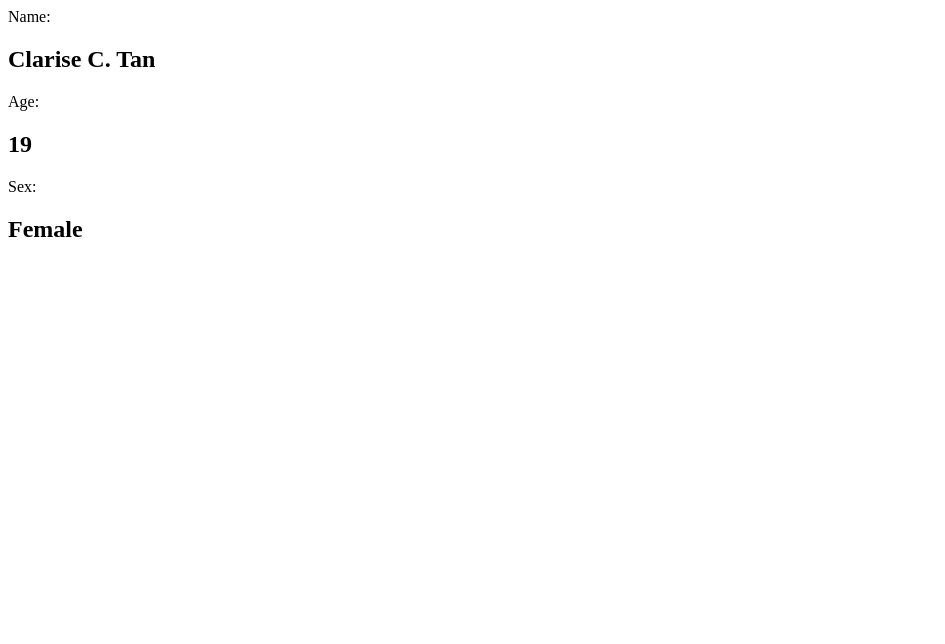
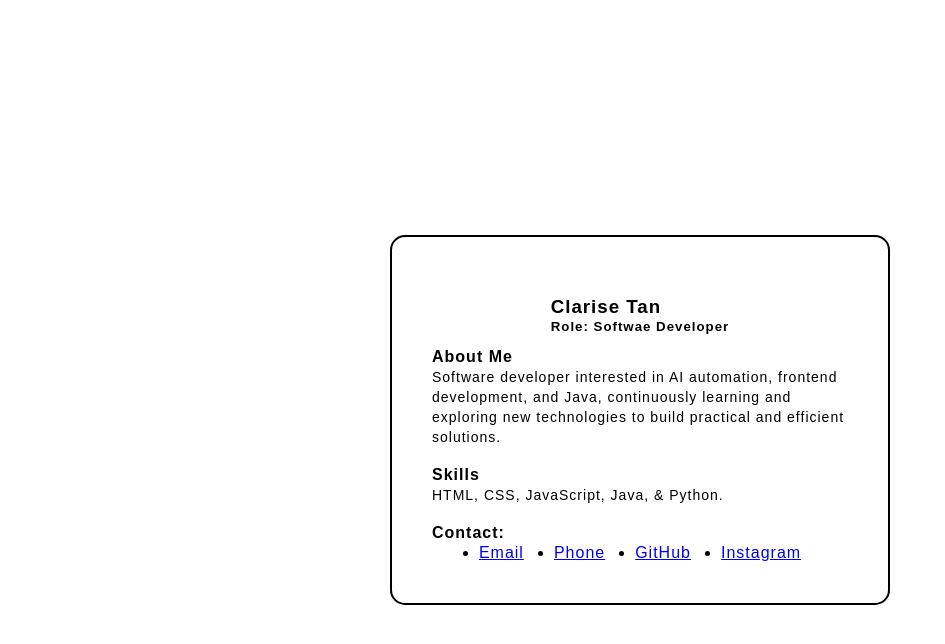
Before and after one commit to softfocuz/simple_profile-card, a plain HTML site: page index.html in a window 1280 px wide. Shown: the whole page, without its empty margins (0-945 px from the left). Drawn offline with Linux system fonts and the light colour scheme.

Commit message:
update profile-card (index.html and style.css)

```diff
--- a/index.html
+++ b/index.html
@@ -3,26 +3,43 @@
 <head>
     <meta charset="UTF-8">
     <meta name="viewport" content="width=device-width, initial-scale=1.0">
-    <title>Name Card</title>
+    <title>Document</title>
+    <link rel="stylesheet" href="style.css">
 </head>
 <body>
-    <div class="nameCard-con">
-        <section class="first sec name-sec">
-            <div class="r1">
-                <div class="part1">
-                    <label>Name: </label>
-                    <h2 id="name">Clarise C. Tan</h2>
+    <div class="card-container">
+        <div class="card">
+            <div class="profile-identity">
+                <div class="profile-name">
+                    <img src="">
+                    <h3 class="name">Clarise Tan</h3>
+                    <h5 class="role">Role: Softwae Developer</h5>
                 </div>
-                <div class="part2">
-                    <label>Age: </label>
-                    <h2 id="age"> 19</h2> <!--WILL ENHANCE THIS AUTOMATICALLY CHANGE MY AGE WHEN MY BDAY HITS-->
-                </div>
-                <div class="part3">
-                    <label>Sex: </label>
-                    <h2 id="sex">Female</h2>
+
+                <div class="about">
+                    <div class="about-sub-con">
+                        <h4 class="aboutMe">About Me</h4>
+                        <p class="sub-con">Software developer interested in AI automation, frontend development, and Java, continuously learning and exploring new technologies to build practical and efficient solutions.</p>
+                    </div>
+                    <div class="about-sub-con">
+                        <h4 class="skills">Skills</h4>
+                        <p class="sub-con">HTML, CSS, JavaScript, Java, & Python.</p>
+                    </div>
+
+                    <div class="contact-con">
+                        <h4 class="contact-ttl">Contact: </h4>
+                        <ul>
+                            <li class="contact"><a href="mailto:2006tanclarise@gmail.com">Email</a></li>
+                            <li class="contact"><a href="tel:+639391015822">Phone</a></li>
+                            <li class="contact"><a href="https://github.com/softfocuz">GitHub</a></li>
+                            <li class="contact"><a href="https://www.instagram.com/kwawisss/">Instagram</a></li>
+                        </ul>
+                    </div>
                 </div>
             </div>
-        </section>
+        </div>
     </div>
+
+
 </body>
 </html>
--- /dev/null
+++ b/style.css
@@ -0,0 +1,57 @@
+* {
+    margin: 0;
+    padding: 0;
+    box-sizing: border-box;
+}
+
+.card-container {
+    display: flex;
+    flex-direction: column;
+    justify-content: center;
+    align-items: center;
+    height: 100vh;
+    margin: 20px;
+    line-height: 20px;
+    letter-spacing: 1px;
+    font-family: Arial, Helvetica, sans-serif;
+}
+
+.card {
+    display: flex;
+    flex-direction: column;
+    justify-content: center;
+    align-items: center;
+    margin: 0 auto;
+    padding: 20px;
+    max-width: 500px;
+    height: auto;
+    border-radius: 15px;
+    border: 2px solid black;
+}
+
+.profile-identity {
+    display: flex;
+    flex-direction: column;
+    align-items: center;
+    gap: 10px;
+    margin: 20px;
+    width: auto;
+}
+
+.about {
+    display: flex;
+    flex-direction: column;
+    gap: 18px;
+}
+
+.sub-con {
+    font-size: 14px;
+}
+
+ul {
+    display: flex;
+    flex-direction: row;
+    align-items: center;
+    justify-content: center;
+    gap: 30px;
+}
```
